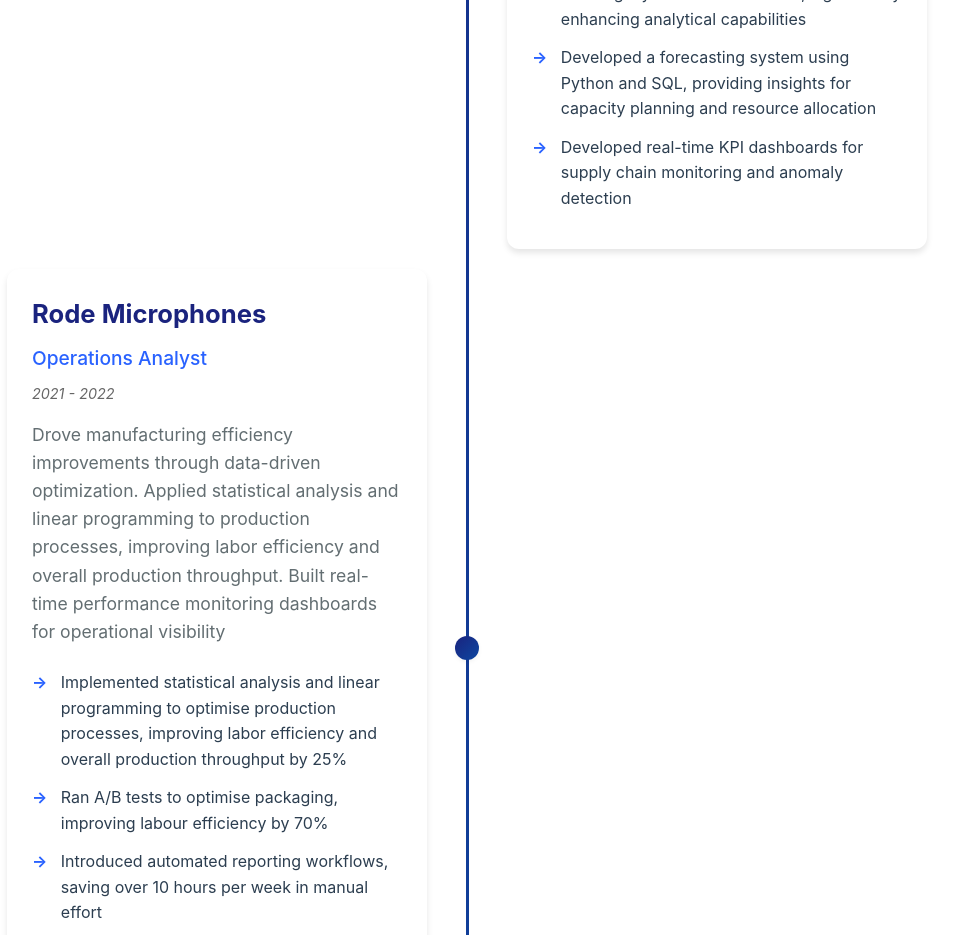
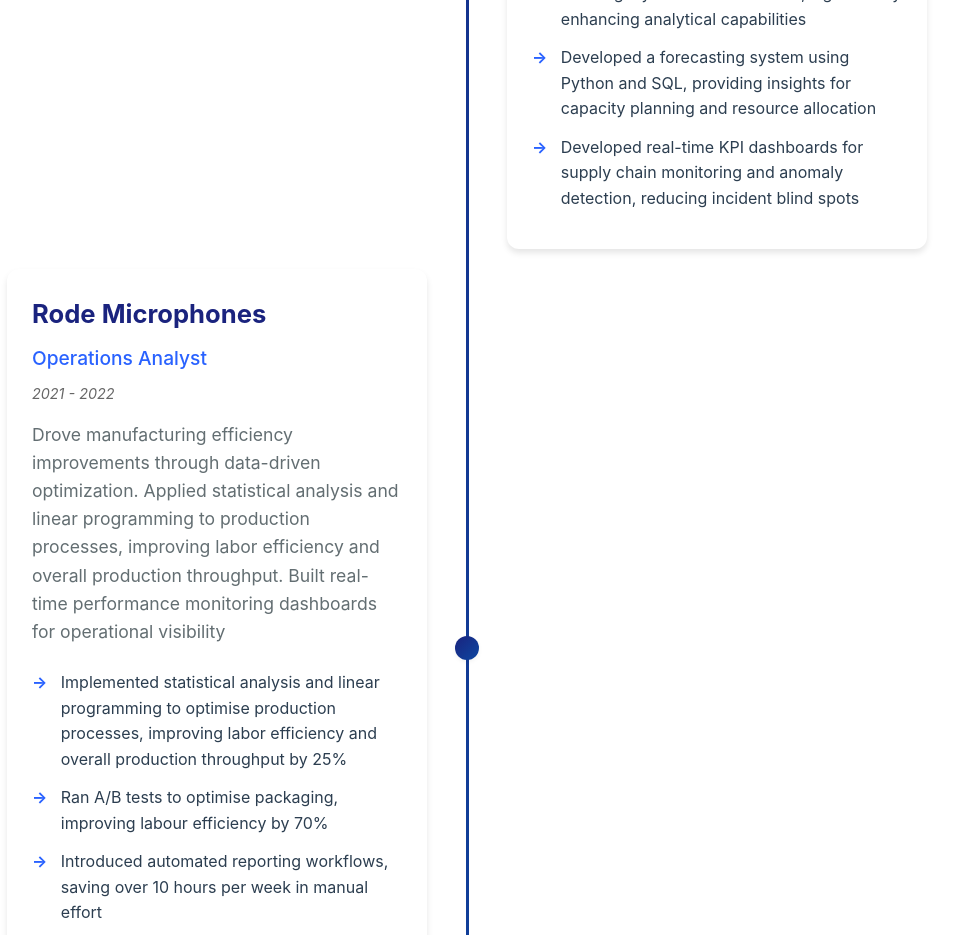
Before and after one commit to Ads2024/Ads2024.github.io, a React (Create React App) app: page / in a window 1280 px wide. Shown: the part 2700-3635 px from the top of the page, without its empty margins (173-1130 px from the left). Built offline with nearby package versions, Linux system fonts and the light colour scheme.

Commit message:
updated workhistory.js

```diff
--- a/src/components/WorkHistory.js
+++ b/src/components/WorkHistory.js
@@ -26,7 +26,7 @@
         'Led inventory forecasting initiative using statistical modelling, reducing holding costs by 15%',
         'Modernised supply chain planning system from legacy Access to Power BI, significantly enhancing analytical capabilities',
         'Developed a forecasting system using Python and SQL, providing insights for capacity planning and resource allocation',
-        'Developed real-time KPI dashboards for supply chain monitoring and anomaly detection'
+        'Developed real-time KPI dashboards for supply chain monitoring and anomaly detection, reducing incident blind spots'
       ]
     },
     {
```
